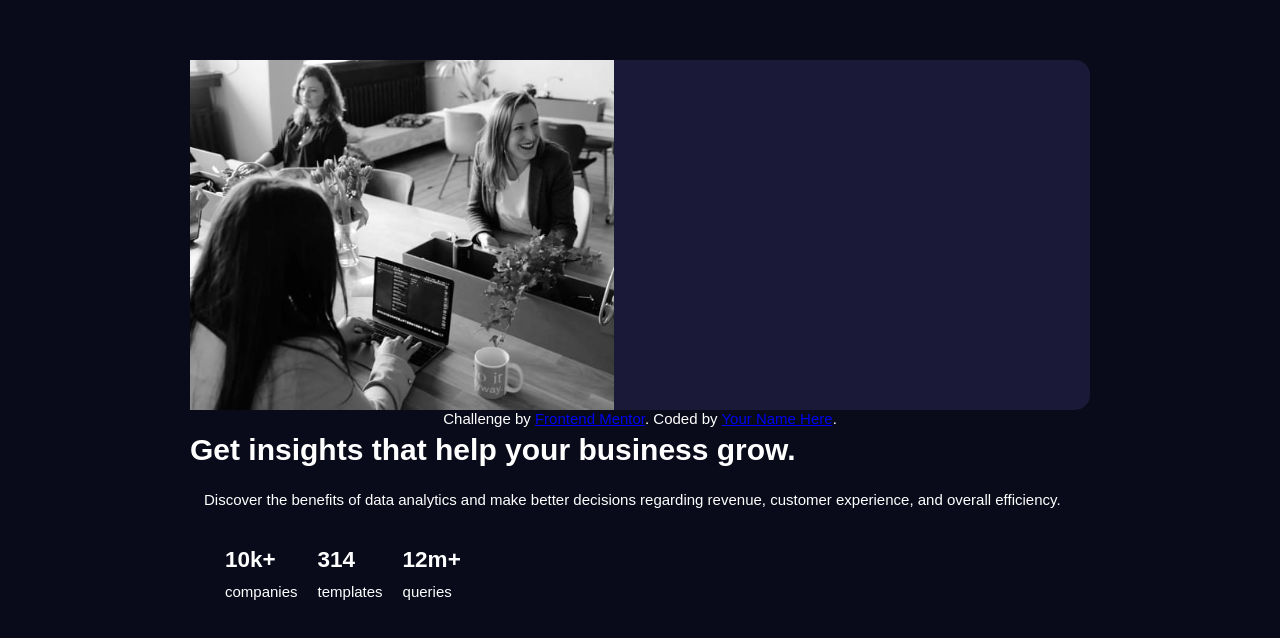
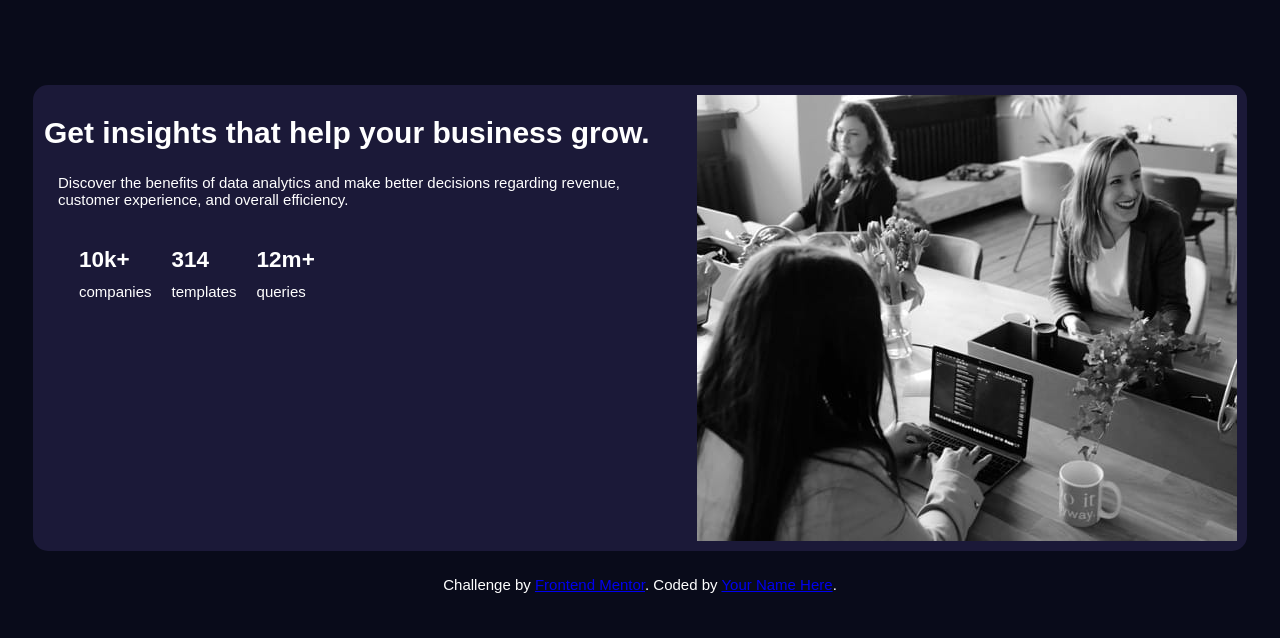
Before and after one commit to Henriqaraujo1/front-end-card-component, a plain HTML site: page index.html in a window 1280 px wide. Shown: the part 130-768 px from the top of the page. Drawn offline with Linux system fonts and the light colour scheme; a web font is replaced by a local one.

Commit message:
site for desktop is 90% finished

```diff
--- a/css/styles.css
+++ b/css/styles.css
@@ -16,21 +16,34 @@ body {
 
 
 .card {
+    display: flex;
+    flex-direction: row;
+    justify-content: center;
     background-color: hsl(244,38%, 16%);
-    width: 900px;
-    height: 350px;
     border-radius: 15px;
+    margin: 25px;
+    padding: 10px;
+}
+
+.main {
+    text-align: left;
+    margin: 0 auto;
+    padding: 1px;
+}
+
+.image{
+   margin: 0 auto;
+   background-size: 100%;
 
 }
 
-.image{
-    max-width: 900px;
-    max-height: 350px;
-    position: relative;
-    display:
+@media only screen and (max-width: 480px) {
+    .card {
+        display: flex;
+        flex-direction: column-reverse;
+    }
+}
 
-
-}
 
 .col {
     display: inline-block;
--- a/index.html
+++ b/index.html
@@ -14,7 +14,8 @@
 
   <div class="flex-container">
     <div class="card">
-      <img class="image" src="images/image-header-desktop.jpg" alt="meating">
+
+      <div class="main">
         <h1>Get <span>insights</span> that help your business grow.</h1>
         <p class="text">Discover the benefits of data analytics and make better decisions regarding revenue, customer
         experience, and overall efficiency.</p>
@@ -32,6 +33,9 @@
         <p>queries</p>
       </div>
       </div>
+
+      </div>
+      <img class="image" src="images/image-header-desktop.jpg" alt="meating">
     </div>
   </div>
 
```
Lines whose indentation alone changed are shown as unchanged.
